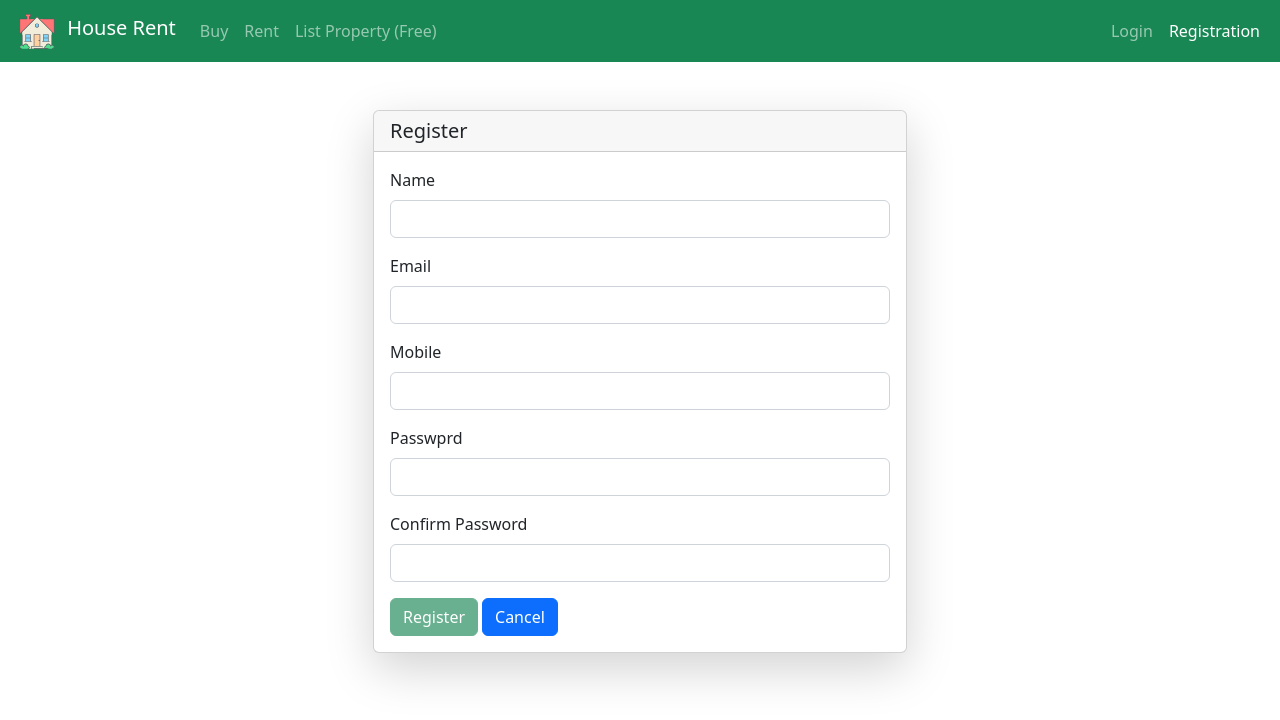
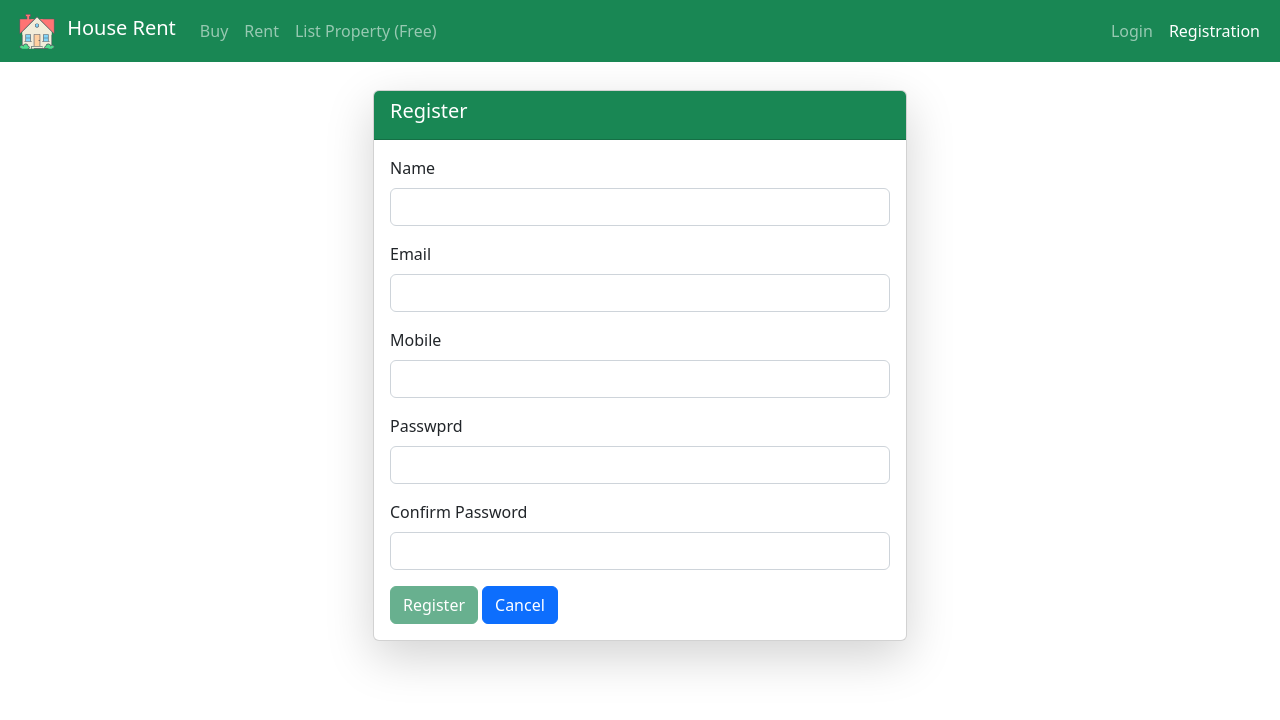
Before and after one commit to SunilChandraKarmakar/House-Rent, an Angular app in the folder House Rent Web Application/houserentwebapp/: page /user/registration in a window 1280 px wide. Shown: the top 720 px of the page. Built offline with nearby package versions, Linux system fonts and the light colour scheme.

Commit message:
Add alertify notifications as service

```diff
--- a/House Rent Web Application/houserentwebapp/angular.json
+++ b/House Rent Web Application/houserentwebapp/angular.json
@@ -32,6 +32,7 @@
               "src/data"
             ],
             "styles": [
+              "node_modules/ngx-toastr/toastr.css",
               "node_modules/bootstrap/dist/css/bootstrap.min.css",
               "src/styles.scss"
             ],
--- a/House Rent Web Application/houserentwebapp/package.json
+++ b/House Rent Web Application/houserentwebapp/package.json
@@ -10,7 +10,7 @@
   },
   "private": true,
   "dependencies": {
-    "@angular/animations": "~12.2.0",
+    "@angular/animations": "^12.1.0",
     "@angular/common": "~12.2.0",
     "@angular/compiler": "~12.2.0",
     "@angular/core": "~12.2.0",
@@ -19,6 +19,7 @@
     "@angular/platform-browser-dynamic": "~12.2.0",
     "@angular/router": "~12.2.0",
     "bootstrap": "^5.2.3",
+    "ngx-toastr": "^12.1.0",
     "rxjs": "~6.6.0",
     "tslib": "^2.3.0",
     "zone.js": "~0.11.4"
--- a/House Rent Web Application/houserentwebapp/src/app/app.module.ts
+++ b/House Rent Web Application/houserentwebapp/src/app/app.module.ts
@@ -13,6 +13,8 @@ import { PageNotFoundComponent } from './components/page-not-found/page-not-foun
 import { FormsModule, ReactiveFormsModule } from '@angular/forms';
 import { UserLoginComponent } from './components/user/user-login/user-login.component';
 import { UserRegistrationComponent } from './components/user/user-registration/user-registration.component';
+import { BrowserAnimationsModule } from '@angular/platform-browser/animations';
+import { ToastrModule } from 'ngx-toastr';
 
 @NgModule({
   declarations: [
@@ -32,7 +34,9 @@ import { UserRegistrationComponent } from './components/user/user-registration/u
     AppRoutingModule,
     HttpClientModule,
     FormsModule,
-    ReactiveFormsModule
+    ReactiveFormsModule,
+    BrowserAnimationsModule, // required animations module
+    ToastrModule.forRoot(), // ToastrModule added
   ],
 
   providers: [],
--- a/House Rent Web Application/houserentwebapp/src/app/components/user/user-registration/user-registration.component.html
+++ b/House Rent Web Application/houserentwebapp/src/app/components/user/user-registration/user-registration.component.html
@@ -2,7 +2,9 @@
 <div class="row justify-content-center align-content-center registration-form">
   <div class="col-md-6 col-sm-6 col-6">
     <div class="card shadow-lg">
-      <h5 class="card-header">Register</h5>
+      <div class="card-header bg-success text-white">
+        <h5>Register</h5>
+      </div>
       <div class="card-body">
         <form class="row g-3" autocomplete="off" [formGroup]="reactiveFormGroup" (ngSubmit)="onSubmit()">
           <div class="col-md-12">
--- a/House Rent Web Application/houserentwebapp/src/app/components/user/user-registration/user-registration.component.scss
+++ b/House Rent Web Application/houserentwebapp/src/app/components/user/user-registration/user-registration.component.scss
@@ -1,3 +1,3 @@
 .registration-form {
-    margin: 110px 0px 30px 0px;
+    margin: 90px 0px 30px 0px;
 }
--- a/House Rent Web Application/houserentwebapp/src/app/components/user/user-registration/user-registration.component.ts
+++ b/House Rent Web Application/houserentwebapp/src/app/components/user/user-registration/user-registration.component.ts
@@ -2,6 +2,7 @@ import { Component, OnInit } from '@angular/core';
 import { FormBuilder, FormControl, FormGroup, Validators } from '@angular/forms';
 import { User } from 'src/app/models/user';
 import { UserService } from 'src/app/services/user.service';
+import { ToastrService } from 'ngx-toastr';
 
 @Component({
   selector: 'app-user-registration',
@@ -17,7 +18,7 @@ export class UserRegistrationComponent implements OnInit {
   // User model
   private _userModel: User = new User();
 
-  constructor(private _formBuilder: FormBuilder, private _userService: UserService) { }
+  constructor(private formBuilder: FormBuilder, private userService: UserService, private tosterService: ToastrService) { }
 
   ngOnInit() {
     this.prepiredRegistrationForm();
@@ -25,7 +26,7 @@ export class UserRegistrationComponent implements OnInit {
 
   // Prepired registration form
   private prepiredRegistrationForm(): void {
-    this.reactiveFormGroup = this._formBuilder.group({
+    this.reactiveFormGroup = this.formBuilder.group({
       userName: [null, Validators.required],
       email: [null, [Validators.required, Validators.email, Validators.minLength(10)]],
       mobile: [null, [Validators.required, Validators.min(1000000000), Validators.max(999999999999)]],
@@ -77,7 +78,8 @@ export class UserRegistrationComponent implements OnInit {
     this._userModel.mobile = this.reactiveFormGroup.get("mobile")?.value;
     this._userModel.password = this.reactiveFormGroup.get("password")?.value;
 
-    this._userService.AddUser(this._userModel);
+    this.userService.addUser(this._userModel);
+    this.tosterService.success("User registration successfull.", "Success");
     this.reactiveFormGroup.reset();
   }
 }
--- a/House Rent Web Application/houserentwebapp/src/app/services/user.service.ts
+++ b/House Rent Web Application/houserentwebapp/src/app/services/user.service.ts
@@ -9,7 +9,7 @@ export class UserService {
 
   constructor() { }
 
-  AddUser(user: User): void {
+  addUser(user: User): void {
     localStorage.setItem("_user", JSON.stringify(user));
   }
 }
```
Also changed, not shown: 1 other file (tests, documents, lock files or other folders).
